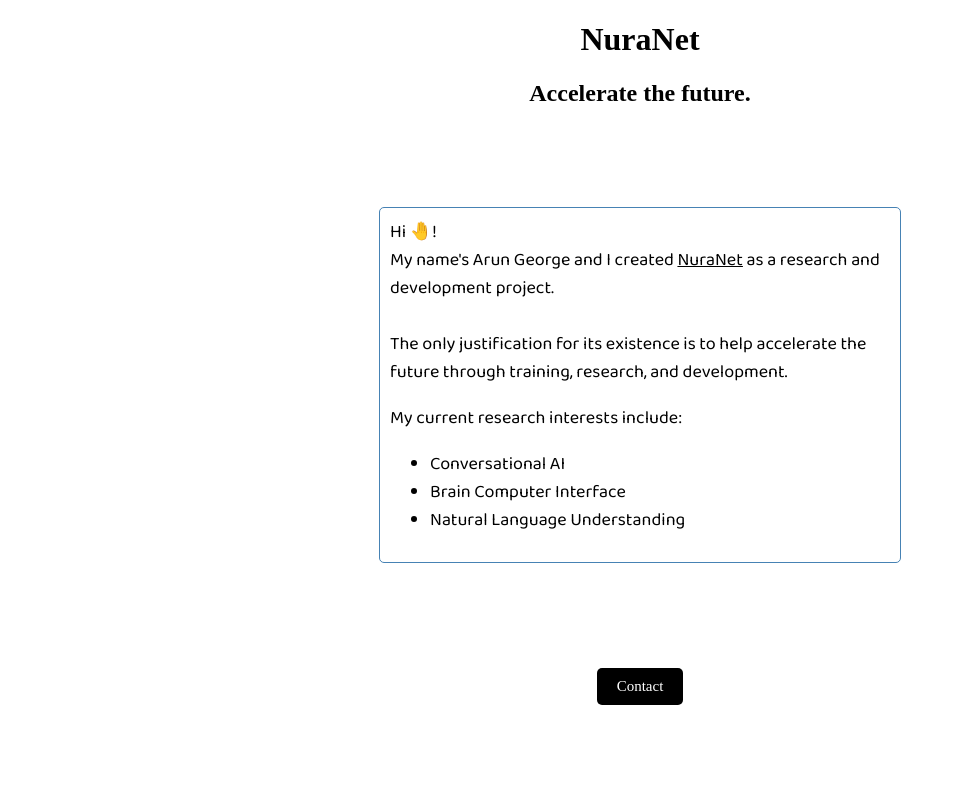
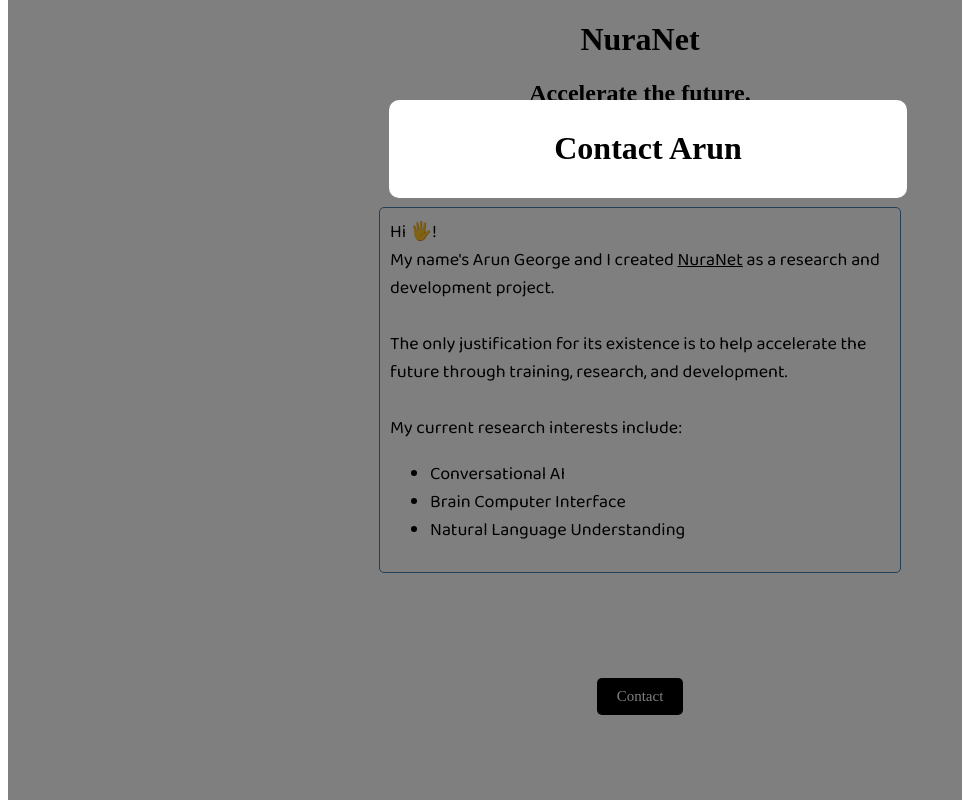
Before and after one commit to NuraNet/mvue, a Vue app: page / in a window 1280 px wide. Both pictures are taken after a click on the button "Contact". Shown: the whole page, without its empty margins (0-962 px from the left). Built offline with nearby package versions, Linux system fonts and the light colour scheme; a web font is replaced by a local one.

Commit message:
Updated: Emoji on About.vue; Created a modal window for Contact button with a header.

```diff
--- a/src/App.vue
+++ b/src/App.vue
@@ -2,25 +2,43 @@
   <h1>NuraNet</h1>
   <h2>Accelerate the future.</h2>
  <div class="container">
-  <AboutBlock />
+    <AboutBlock />
+
  </div>
 
-  <button class="button">Contact</button>
+   <div v-if="showBlock">
+        <ContactBlock title="Contact Arun"  @close="toggleModal"/>
+  </div>
+
+<button class="button" @click="toggleModal">Contact</button>
 
 </template>
 
 <script>
 
 import AboutBlock from './components/AboutBlock.vue'
-// import ContactBlock from './components/ContactBlock.vue'
+import ContactBlock from './components/ModalBlock.vue'
+
 
 
 export default {
   name: 'App',
   components: {
     AboutBlock,
-   // ContactBlock
-    }
+    ContactBlock
+},
+
+    data() {
+      return {
+      showBlock: false
+        }
+      },
+
+      methods: {
+        toggleModal() {
+          this.showBlock = !this.showBlock
+        }
+      }
 }
 </script>
 
@@ -34,9 +52,6 @@
   text-align: center;
 }
 
-.inline-txt {
-  font-family: 'Baloo 2', cursive;
-}
 
 
 
@@ -73,4 +88,6 @@
  }
 
 
+
+
 </style>
--- a/src/components/AboutBlock.vue
+++ b/src/components/AboutBlock.vue
@@ -1,7 +1,7 @@
 <template>
-Hi 🤚!<br> My name's Arun George and I created <u>NuraNet</u> as a research and development project. <br><br>
+Hi 🖐!<br> My name's Arun George and I created <u>NuraNet</u> as a research and development project. <br><br>
 The only justification for its existence is to help accelerate the future through training, research, and development.
- <p></p>
+<br><br>
 My current research interests include:
 <ul>
   <li v-for="item in interests" :key="item">{{item}}</li>
--- a/src/components/ContactBlock.vue
+++ /dev/null
@@ -1,3 +0,0 @@
-<template>
-    Heyy
-</template>
--- /dev/null
+++ b/src/components/ModalBlock.vue
@@ -0,0 +1,55 @@
+<template>
+
+    <div class="backdrop" @click="closeBlock">
+         <div class="modal">
+         <h1> {{title}}</h1>
+
+         </div>
+
+
+
+    </div>
+
+
+</template>
+
+
+<script>
+    export default {
+        props: ['title'],
+
+    methods: {
+        closeBlock() {
+            this.$emit('close')
+         }
+        }
+    }
+
+</script>
+
+<style scoped>
+
+.modal {
+    border-radius: 10px;
+    background: white;
+    padding: 9px;
+
+
+    max-width: 500px;
+   margin: 100px auto;
+
+
+
+}
+
+.backdrop {
+    top:0%;
+    position:absolute;
+    background: rgba(0,0,0,0.5);
+    width: 100%;
+    height: 100%;
+
+
+
+}
+</style>
```
